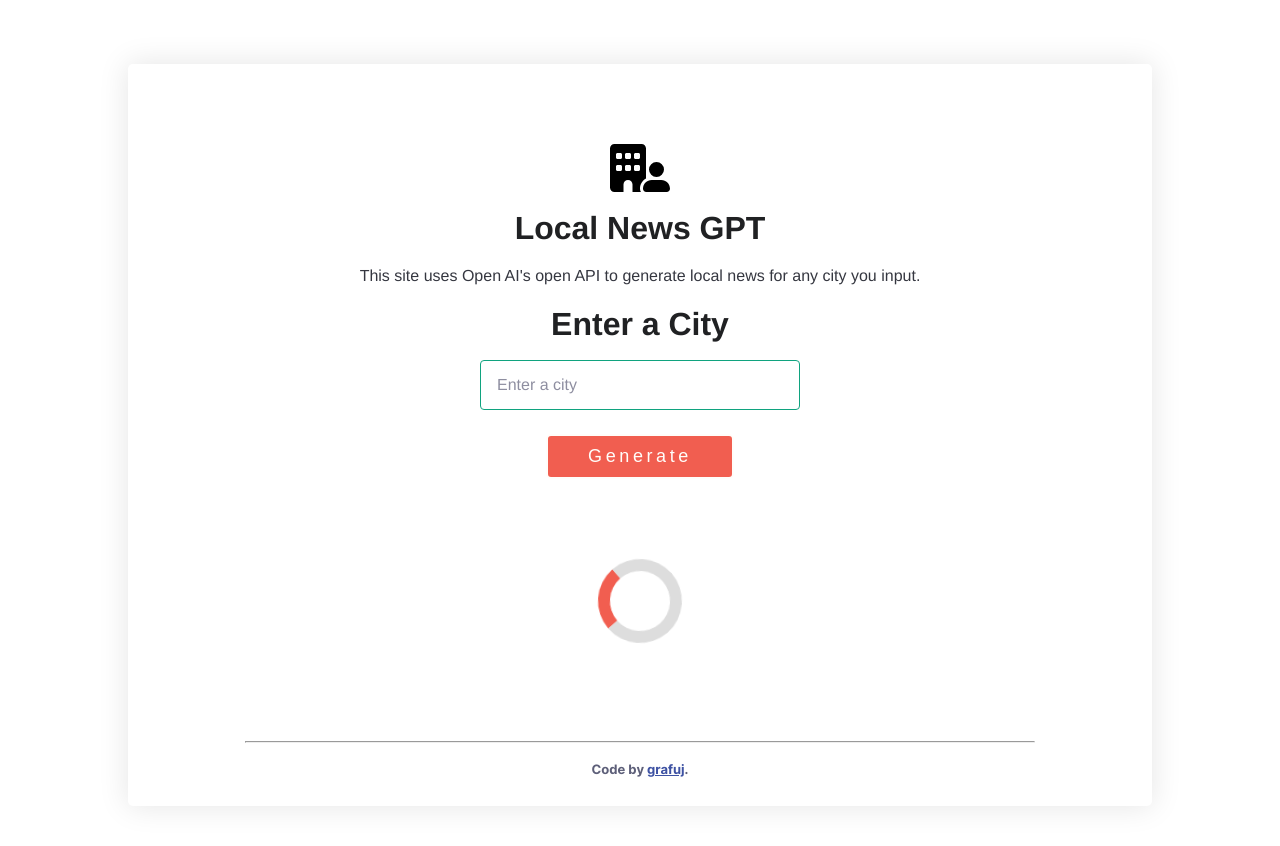
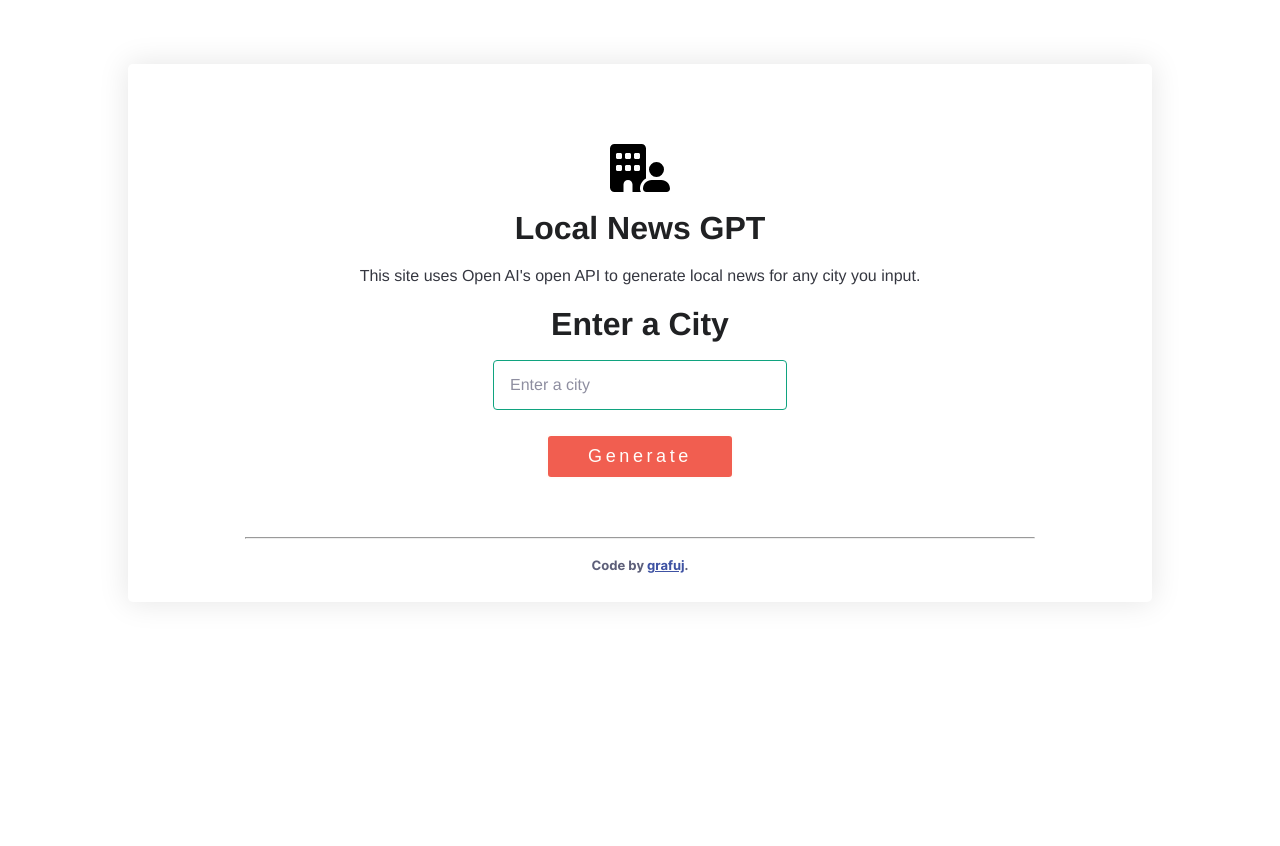
Before and after one commit to grafuj/local-news-GPT-react, a React (Vite) app: page / in a window 1280 px wide. Shown: the top 846 px of the page. After the commit the page ends 800 px from the top, so only its background shows below. Built offline with nearby package versions, Linux system fonts and the light colour scheme; a web font is replaced by a local one.

Commit message:
update spinner showing up when onSubmit is invoked, changing spinner size and colour

```diff
--- a/src/Context/NewsContext.jsx
+++ b/src/Context/NewsContext.jsx
@@ -5,9 +5,10 @@
 export function NewsProvider({ children }) {
   const [cityInput, setCityInput] = useState("");
   const [result, setResult] = useState([{ title: "testTitle", description: "testDesc" }]);
+  const [loading, setLoading] = useState(false);
 
   return (
-    <NewsContext.Provider value={{ cityInput, setCityInput, result, setResult }}>
+    <NewsContext.Provider value={{ cityInput, setCityInput, result, setResult, loading, setLoading }}>
       {children}
     </NewsContext.Provider>
   );
--- a/src/Lobby.jsx
+++ b/src/Lobby.jsx
@@ -4,12 +4,13 @@
 import './index.css';
 
 export const Lobby = () => {
-  const { cityInput, setCityInput, result, setResult } = useNewsContext();
+  const { cityInput, setCityInput, result, setResult, loading, setLoading } = useNewsContext();
   // console.log("context contents10:", cityInput, setCityInput, result, setResult)
   const navigate = useNavigate();
 
   const onSubmit = async (event) => {
     event.preventDefault();
+    setLoading(true);
     try {
       const response = await fetch("http://localhost:5000/generateCity", {
         method: "post",
@@ -67,9 +68,9 @@
           />
           {/* <Link to="/News"> */}
           <button type="submit" className="read-more-button" style={{ margin: 'auto' }}>Generate</button>
+          {loading &&             <div className="loader"></div>}
           {/* </Link> */}
         </form>
-        <div className="loader"></div>
       </div>
       <hr className={"hr-separator"} />
       <div className={"attribution"}>
--- a/src/index.css
+++ b/src/index.css
@@ -376,8 +376,9 @@
 .main form {
   display: flex;
   flex-direction: column;
+  align-items: center;
   width: 320px;
-  margin-bottom: 80px;
+  margin-bottom: 50px;
 }
 
 .main input[type="text"] {
@@ -386,6 +387,7 @@
   border-radius: 4px;
   margin-bottom: 24px;
   outline-color: #10a37f;
+  min-width: 260px;
 }
 
 .main ::placeholder {
@@ -416,7 +418,10 @@
   width: 60px;
   height: 60px;
   animation: spin 2s cubic-bezier(1, 0.5, 0.5, 0.8) infinite;
-  margin-bottom: 90px;
+  display: flex;
+  flex-direction: row;
+  justify-content: center;
+  margin-top: 20px;
 }
 
 @keyframes spin {
```
